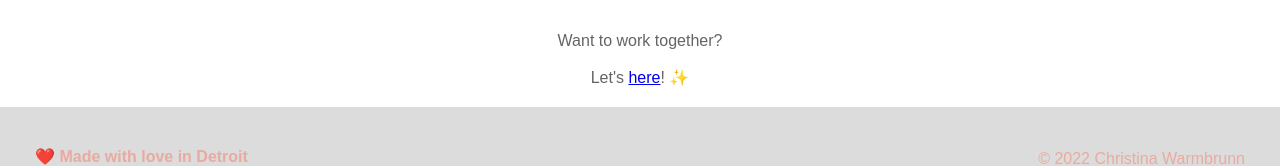
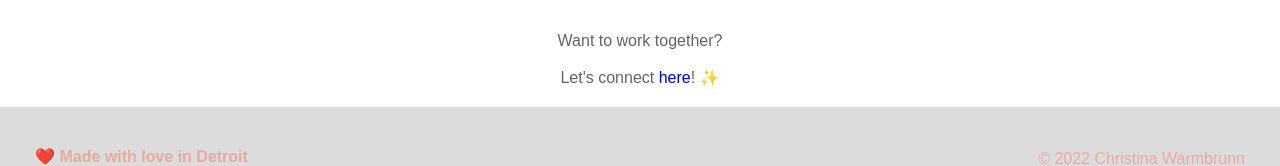
Before and after one commit to cwarmbrunn/portfolio-week-2-challenge, a plain HTML site: page resume.html in a window 1280 px wide. Shown: the part 1400-1566 px from the top of the page. Drawn offline with Linux system fonts and the light colour scheme; a web font is replaced by a local one.

Commit message:
tweaks to contact!

```diff
--- a/resume.html
+++ b/resume.html
@@ -60,7 +60,8 @@
                 <h2 class="section-title primary-border">Contact</h2>
 
                 <p class="title-2"> Want to work together? <br> <br>
-                     Let's <a href="https://www.linkedin.com/in/christina-warmbrunn/">here</a>! ✨ </p>
+                    Let's connect <a href="https://www.linkedin.com/in/christina-warmbrunn/"
+                        style="text-decoration: none;">here</a>! ✨ </p>
             </div>
         </div>
     </section>
```
